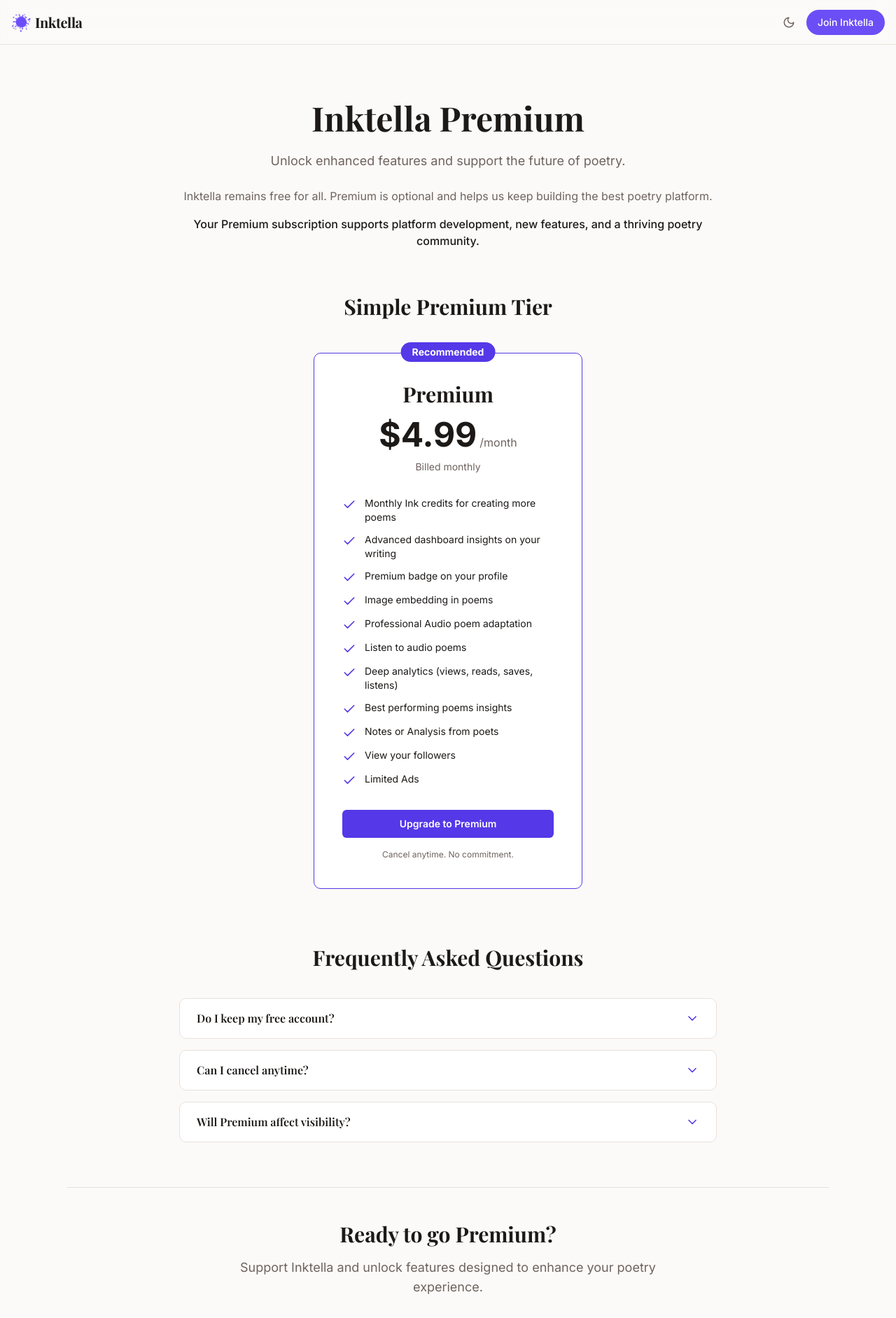
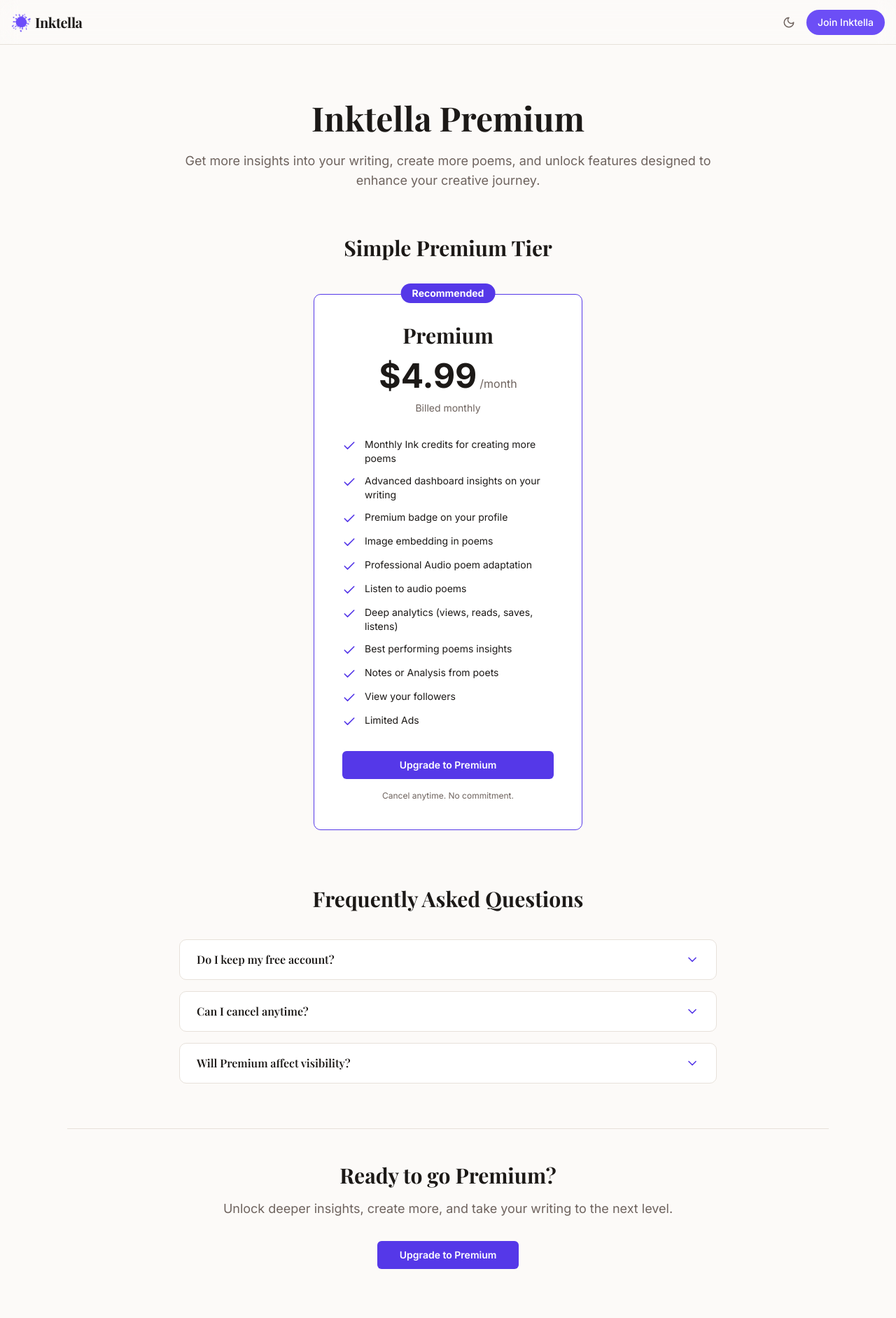
Before and after one commit to De2002/Inktella-9b0li3, a React (Vite) app: page /premium in a window 1280 px wide. Shown: the top 1883 px of the page at 70% size. Built offline with nearby package versions, Linux system fonts and the light colour scheme; a web font is replaced by a local one.

Commit message:
feat: update PremiumPage description to highlight enhanced features and insights
Co-authored-by: De2002 <105716057+De2002@users.noreply.github.com>

```diff
--- a/src/pages/PremiumPage.tsx
+++ b/src/pages/PremiumPage.tsx
@@ -46,14 +46,8 @@
           <h1 className="text-3xl sm:text-4xl lg:text-5xl font-bold text-foreground mb-4 sm:mb-6">
             Inktella Premium
           </h1>
-          <p className="text-base sm:text-lg text-foreground-secondary max-w-3xl mx-auto mb-4 sm:mb-6">
-            Unlock enhanced features and support the future of poetry.
-          </p>
-          <p className="text-sm sm:text-base text-foreground-secondary max-w-3xl mx-auto mb-4">
-            Inktella remains free for all. Premium is optional and helps us keep building the best poetry platform.
-          </p>
-          <p className="text-sm sm:text-base text-foreground max-w-3xl mx-auto font-medium">
-            Your Premium subscription supports platform development, new features, and a thriving poetry community.
+          <p className="text-base sm:text-lg text-foreground-secondary max-w-3xl mx-auto">
+            Get more insights into your writing, create more poems, and unlock features designed to enhance your creative journey.
           </p>
         </div>
 
@@ -128,7 +122,7 @@
         <div className="text-center py-8 sm:py-12 border-t border-border">
           <h2 className="text-2xl sm:text-3xl font-bold text-foreground mb-4">Ready to go Premium?</h2>
           <p className="text-foreground-secondary text-base sm:text-lg mb-8 max-w-2xl mx-auto">
-            Support Inktella and unlock features designed to enhance your poetry experience.
+            Unlock deeper insights, create more, and take your writing to the next level.
           </p>
           <Button className="font-semibold bg-brand-600 hover:bg-brand-700 dark:bg-brand-700 dark:hover:bg-brand-600 text-white px-8 py-3">
             Upgrade to Premium
```
